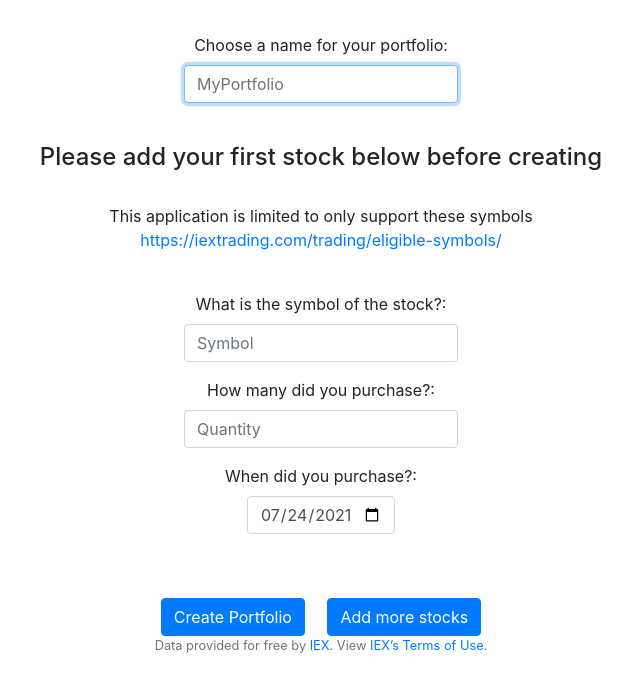
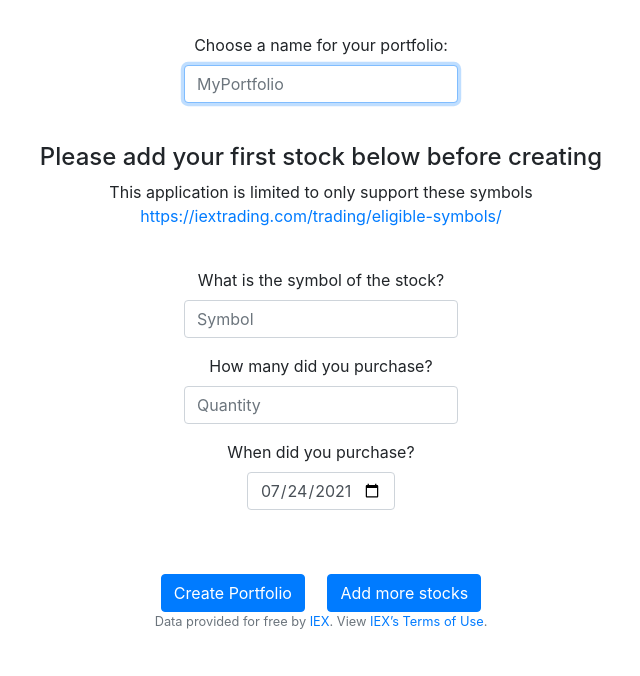
Before and after one commit to jsueling/cs50-final-project, a Flask app: page /create in a window 1280 px wide. Shown: the part 191-867 px from the top of the page, without its empty margins (319-959 px from the left). After the commit the page ends 820 px from the top, so only its background shows below. Run offline with Flask 2, Linux system fonts and the light colour scheme; the visitor is signed in with stand-in values (Sample User, id 1); some libraries are stand-ins or nearby versions.

Commit message:
Finished date validation in /create

```diff
--- a/application.py
+++ b/application.py
@@ -7,7 +7,7 @@ from flask_session import Session
 from tempfile import mkdtemp
 from functions import error_page, login_required, lookup, usd
 from werkzeug.security import check_password_hash, generate_password_hash
-from datetime import time, date, timedelta
+from datetime import datetime, time, date, timedelta
 from dotenv import load_dotenv
 
 # Setup the flask app
@@ -263,17 +263,30 @@ def create():
         symbol = request.form.get("symbol")
         purchase_quantity = request.form.get("purchase_quantity")
 
+        # Internet explorer doesn't support input="date", degrades to input="text"
+
         # https://stackoverflow.com/questions/10434599/get-the-data-received-in-a-flask-request
         try:
-            purchase_date = request.form['purchase_date']
-        except requests.exceptions.RequestException:
-            try:
-                purchase_date = request.form['fallback_purchasedate']
-            except requests.exceptions.RequestException:
-                return error('Enter a Date', 403)
+            # Native case with input="date"
+            purchase_date = request.form["purchase_date"]
+        except KeyError:
+            # KeyError is triggered when an element with that name doesn't exist
+            # So by elimination fallback:
+            purchase_date = request.form["fallback_purchasedate"]
+        if not purchase_date:
+            return error_page("Enter a date", 403)
+
+        # Convert to a datetime object so we can compare likes
+        parsed_purchasedate = datetime.strptime(purchase_date, "%Y-%m-%d")
+
+        # Prevent the user from entering, into either the native or fallback input, a date out of these bounds
+        if parsed_purchasedate < mindate:
+            return error_page("Sorry, This application is limited to only support historical price queries up to 5 years past", 403)
+        if parsed_purchasedate > x:
+            return error_page("You've entered a date in the future", 403)
 
         if not portfolio_name:
-            return error_page('Enter a portfolio name', 403)
+            return error_page("Enter a portfolio name", 403)
         if not symbol:
             return error_page("Enter a symbol", 403)
         if not purchase_quantity:
@@ -294,10 +307,6 @@ def create():
             # The input is neither an int or a float so return this message
             except ValueError:
                 return error_page("Input must be in decimal digits, 403")
-
-        # Internet explorer doesn't support input="date"
-        # degrades to input="text"
-        #
 
         params = config()
         conn = psycopg2.connect(**params)
--- a/templates/create.html
+++ b/templates/create.html
@@ -11,22 +11,21 @@
     </div>
     <br>
     <h4>Please add your first stock below before creating</h4>
-    <br>
-        <p>This application is limited to only support these symbols<br><a href="https://iextrading.com/trading/eligible-symbols/">https://iextrading.com/trading/eligible-symbols/</a></p>
+    <p>This application is limited to only support these symbols<br><a href="https://iextrading.com/trading/eligible-symbols/">https://iextrading.com/trading/eligible-symbols/</a></p>
     <br>
     <div class="form-group">
-        <label for="symbol">What is the symbol of the stock?:</label><br><input autocomplete="off" class="form-control" name="symbol" placeholder="Symbol" type="text">
+        <label for="symbol">What is the symbol of the stock?</label><br><input autocomplete="off" class="form-control" name="symbol" placeholder="Symbol" type="text">
     </div>
     <div class="form-group">
         <!-- https://www.techiedelight.com/restrict-html-input-text-box-to-allow-only-numeric-values/ -->
-        <label for="purchase_quantity">How many did you purchase?:</label><br><input autocomplete="off" class="form-control" name="purchase_quantity" placeholder="Quantity" type="number" min="1">
+        <label for="purchase_quantity">How many did you purchase?</label><br><input autocomplete="off" class="form-control" name="purchase_quantity" placeholder="Quantity" type="number" min="1">
     </div>
     <div class="form-group nativeDatePicker">
         <!-- https://developer.mozilla.org/en-US/docs/Web/HTML/Element/input/date -->
-        <label for="purchase_date">When did you purchase?:</label><br><input autocomplete="off" class="form-control" name="purchase_date" value={{ today }} min={{ mindate }} max={{ today }} type="date">
+        <label for="purchase_date">When did you purchase?</label><br><input autocomplete="off" class="form-control" name="purchase_date" value={{ today }} min={{ mindate }} max={{ today }} type="date">
     </div>
     <div class="form-group fallbackDatePicker">
-        <label for="fallback_purchasedate">When did you purchase?:</label><br><input autocomplete="off" class="form-control" name="fallback_purchasedate" placeholder="YYYY-MM-DD" type="text">
+        <label for="fallback_purchasedate">When did you purchase?</label><br><input autocomplete="off" class="form-control" name="fallback_purchasedate" placeholder="YYYY-MM-DD" type="text">
     </div>
     <br>
     <br>
```
